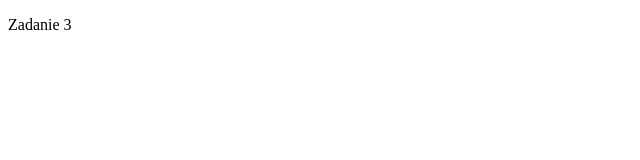
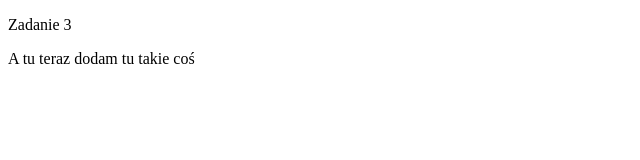
Before and after one commit to contini00/contini00.github.io, a plain HTML site: page zadanie-domowe/zadanie-3/index.html in a window 1280 px wide. Shown: the whole page, without its empty margins (0-640 px from the left). Drawn offline with Linux system fonts and the light colour scheme.

Commit message:
dodałem nowy paragraf

```diff
--- a/zadanie-domowe/zadanie-3/index.html
+++ b/zadanie-domowe/zadanie-3/index.html
@@ -8,5 +8,6 @@
 </head>
 <body>
     <p>Zadanie 3</p>
+    <p>A tu teraz dodam tu takie coś</p>
 </body>
 </html>
```
